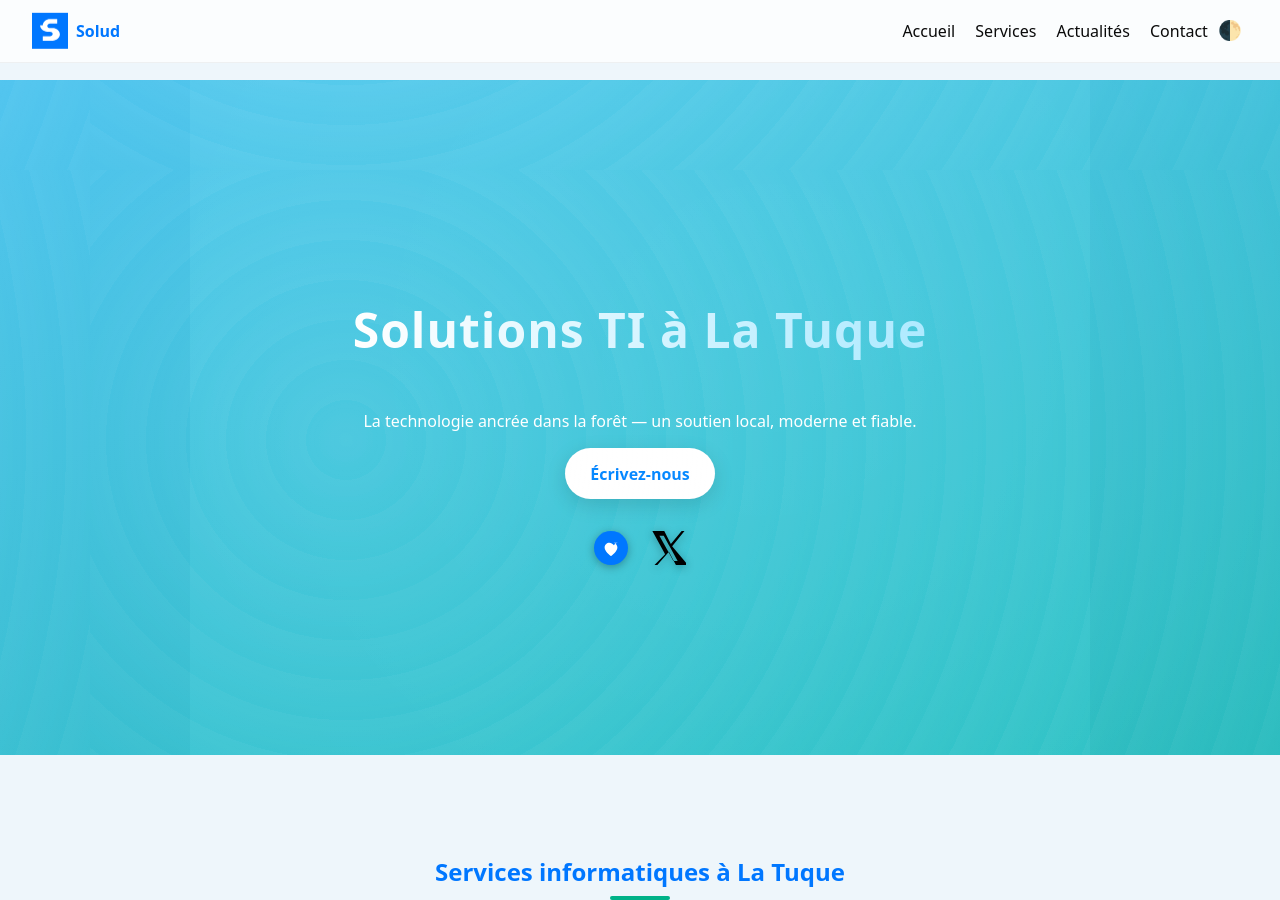
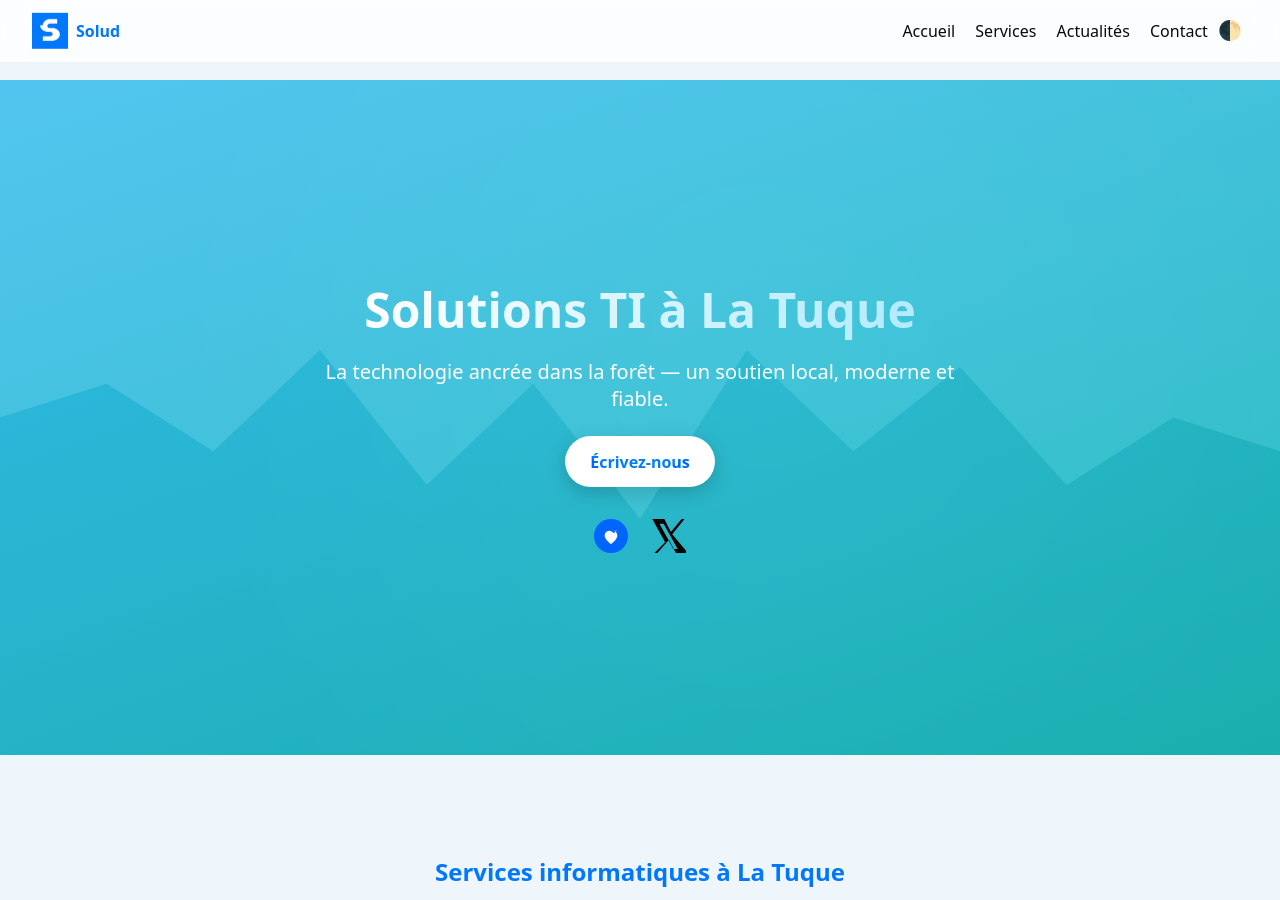
Before and after one commit to Pa-ldumais/github.io, a Jekyll site: the page built from index.md, in a window 1280 px wide and 900 px high. Built offline with Jekyll 4.4.1, drawn with Linux system fonts in a browser that asks for light colours.

Commit message:
Refactor CSS styles for improved clarity and performance

```diff
--- a/assets/css/style.css
+++ b/assets/css/style.css
@@ -1,152 +1,71 @@
-/* ===== Forest-Tech palette ===== */
 :root {
-  --sky: #0077ff;
-  --forest: #00b288;
-  --sky-light: #5ec8ff;
-  --bg: #eef6fb;
-  --surface: rgba(255,255,255,0.75);
-  --text: #0a0a0a;
-  --radius: 14px;
-  --transition: .3s ease;
+  --sky:#0077ff;
+  --forest:#00b288;
+  --bg:#eef6fb;
+  --surface:rgba(255,255,255,0.8);
+  --text:#0a0a0a;
+  --radius:14px;
+  --transition:.3s ease;
 }
-.dark {
-  --bg: #081015;
-  --surface: rgba(255,255,255,0.06);
-  --text: #e9f1f7;
-  --sky: #3a9bff;
-  --forest: #00c79b;
+.dark{
+  --bg:#081015;
+  --surface:rgba(255,255,255,0.07);
+  --text:#e9f1f7;
+  --sky:#3a9bff;
+  --forest:#00c79b;
 }
 
-/* ===== Base ===== */
-body {
-  margin:0;
-  font-family: system-ui, sans-serif;
-  background: var(--bg);
-  color: var(--text);
-  transition: background var(--transition), color var(--transition);
-}
-a { color: var(--sky); text-decoration: none; }
-a:hover { text-decoration: underline; }
+body{margin:0;font-family:system-ui,sans-serif;background:var(--bg);color:var(--text);transition:background var(--transition),color var(--transition);}
+a{color:var(--sky);text-decoration:none;}
+a:hover{text-decoration:underline;}
 
-/* ===== Navbar ===== */
-.navbar {
-  position:fixed;top:0;left:0;right:0;
-  display:flex;justify-content:space-between;align-items:center;
-  padding:.8rem 2rem;
-  background:var(--surface);
-  backdrop-filter:blur(12px);
-  border-bottom:1px solid rgba(0,0,0,.05);
-  z-index:50;
-  animation:fadeDown .8s ease;
-}
-@keyframes fadeDown{from{opacity:0;transform:translateY(-25px);}to{opacity:1;transform:none;}}
+/* Navbar */
+.navbar{position:fixed;top:0;left:0;right:0;display:flex;justify-content:space-between;align-items:center;padding:.8rem 2rem;background:var(--surface);backdrop-filter:blur(12px);border-bottom:1px solid rgba(0,0,0,.05);z-index:50;}
 .brand{display:flex;align-items:center;font-weight:700;color:var(--sky);}
 .brand img{height:36px;margin-right:.5rem;animation:floatLogo 5s ease-in-out infinite;}
 @keyframes floatLogo{0%,100%{transform:translateY(0);}50%{transform:translateY(-4px);}}
 .nav-right a{margin-left:1rem;color:var(--text);font-weight:500;}
-.nav-right a:hover{color:var(--sky);}
 #theme-toggle{background:none;border:none;font-size:1.2rem;cursor:pointer;color:var(--text);}
 
-/* ===== Hero ===== */
-.hero{
-  margin-top:80px;min-height:75vh;text-align:center;color:#fff;
-  display:flex;flex-direction:column;align-items:center;justify-content:center;
-  background:linear-gradient(160deg,var(--sky) 0%,var(--sky-light) 40%,var(--forest) 100%);
-  background-size:400% 400%;
-  animation:skyDrift 20s ease infinite;
-  position:relative;overflow:hidden;
-}
-@keyframes skyDrift{
-  0%{background-position:0% 50%;}
-  50%{background-position:100% 50%;}
-  100%{background-position:0% 50%;}
-}
-.hero-overlay{
-  position:absolute;inset:0;
-  background:radial-gradient(circle at 60% 40%, rgba(255,255,255,0.15), transparent 70%),
-             url("{{ '/assets/img/forest-silhouette.svg' | relative_url }}") bottom/contain no-repeat;
-  mix-blend-mode:overlay;
-  opacity:.4;
-  animation:floatMist 25s linear infinite;
-}
-@keyframes floatMist{
-  0%{background-position:0% 100%, bottom;}
-  50%{background-position:100% 100%, bottom;}
-  100%{background-position:0% 100%, bottom;}
-}
-.hero::before{
-  content:"";position:absolute;inset:0;
-  background:repeating-radial-gradient(circle at 20% 40%, rgba(255,255,255,0.03) 0, transparent 40px);
-  animation:driftDots 60s linear infinite;
-}
-@keyframes driftDots{from{background-position:0 0;}to{background-position:1000px 1000px;}}
-.hero h1{
-  font-size:3rem;
-  background:linear-gradient(90deg,#fff,#aeeaff);
-  -webkit-background-clip:text;
-  -webkit-text-fill-color:transparent;
-  letter-spacing:1px;
-  animation:fadeSlide 1s ease-out forwards;
-}
-@keyframes fadeSlide{from{opacity:0;transform:translateY(30px);}to{opacity:1;transform:none;}}
-.hero p{
-  max-width:640px;opacity:0;animation:fadeIn 1.4s ease forwards .3s;
-}
-@keyframes fadeIn{to{opacity:1;}}
-.btn{
-  background:#fff;color:var(--sky);
-  padding:.9rem 1.6rem;border-radius:50px;font-weight:600;
-  box-shadow:0 6px 20px rgba(0,0,0,.15);
-  transition:transform .3s,box-shadow .3s;
-}
+/* Hero */
+.hero{margin-top:80px;min-height:75vh;text-align:center;color:#fff;display:flex;flex-direction:column;align-items:center;justify-content:center;background:linear-gradient(160deg,var(--sky) 0%,#5ec8ff 40%,var(--forest) 100%);background-size:400% 400%;animation:skyDrift 20s ease infinite;position:relative;overflow:hidden;}
+@keyframes skyDrift{0%{background-position:0% 50%;}50%{background-position:100% 50%;}100%{background-position:0% 50%;}}
+.hero-overlay{position:absolute;inset:0;background:radial-gradient(circle at 60% 40%,rgba(255,255,255,0.15),transparent 70%),var(--forest-silhouette) bottom/contain no-repeat;mix-blend-mode:overlay;opacity:.4;animation:floatMist 25s linear infinite;}
+@keyframes floatMist{0%{background-position:0% 100%,bottom;}50%{background-position:100% 100%,bottom;}100%{background-position:0% 100%,bottom;}}
+.hero h1{font-size:3rem;background:linear-gradient(90deg,#fff,#aeeaff);-webkit-background-clip:text;-webkit-text-fill-color:transparent;margin:0;}
+.hero p{max-width:640px;margin:1rem auto 1.5rem;font-size:1.25rem;}
+.btn{background:#fff;color:var(--sky);padding:.9rem 1.6rem;border-radius:50px;font-weight:600;box-shadow:0 6px 20px rgba(0,0,0,.15);transition:transform .3s,box-shadow .3s;}
 .btn:hover{transform:translateY(-3px);box-shadow:0 10px 28px rgba(0,0,0,.2);}
-.social-banner{
-  display:flex;justify-content:center;gap:1.5rem;margin-top:2rem;
-}
-.social-banner img{
-  height:34px;width:34px;filter:drop-shadow(0 2px 4px rgba(0,0,0,.3));
-  transition:transform .3s,filter .3s;
-}
-.social-banner img:hover{
-  transform:scale(1.2) rotate(5deg);
-  filter:drop-shadow(0 6px 10px rgba(0,0,0,.4));
-}
+.social-banner{display:flex;justify-content:center;gap:1.5rem;margin-top:2rem;}
+.social-banner img{height:34px;width:34px;transition:transform .3s;}
+.social-banner img:hover{transform:scale(1.2) rotate(5deg);}
 
-/* ===== Sections ===== */
-section{padding:5rem 1.5rem;max-width:1100px;margin:auto;}
-h2{text-align:center;color:var(--sky);margin-bottom:2rem;}
-h2::after{content:"";display:block;width:60px;height:4px;background:var(--forest);margin:.5rem auto;border-radius:2px;}
-
-/* ===== Cards ===== */
+/* Sections */
+section{padding:5rem 1.5rem;max-width:1100px;margin:auto;text-align:center;}
+h2{color:var(--sky);margin-bottom:2rem;}
 .grid{display:grid;grid-template-columns:repeat(auto-fit,minmax(260px,1fr));gap:2rem;}
-.card{
-  background:var(--surface);
-  border-radius:var(--radius);
-  padding:2rem;
-  box-shadow:0 8px 24px rgba(0,0,0,.08);
-  backdrop-filter:blur(8px);
-  transition:transform .3s,box-shadow .3s;
-  opacity:0;transform:translateY(40px);
-}
-.card.visible{opacity:1;transform:none;transition:opacity .8s,transform .8s;}
+.card{background:var(--surface);border-radius:var(--radius);padding:2rem;box-shadow:0 8px 24px rgba(0,0,0,.08);backdrop-filter:blur(8px);transition:transform .3s,box-shadow .3s;opacity:0;transform:translateY(40px);}
+.card.visible{opacity:1;transform:none;}
 .card:hover{transform:translateY(-6px);box-shadow:0 12px 28px rgba(0,0,0,.12);}
 .card h3{color:var(--forest);}
+.card p{text-align:left;}
 
-/* ===== Footer ===== */
-footer{
-  position:relative;background:linear-gradient(135deg,var(--sky) 0%,var(--forest) 100%);
-  color:#fff;text-align:center;padding:3rem 1rem;font-size:.9rem;overflow:hidden;
-}
-footer::before{
-  content:"";position:absolute;inset:0;
-  background:url("{{ '/assets/img/forest-silhouette.svg' | relative_url }}") top/contain no-repeat;
-  opacity:.2;animation:floatForest 30s linear infinite;
-}
+/* Blog */
+.blog-list{list-style:none;padding:0;display:grid;grid-template-columns:repeat(auto-fit,minmax(280px,1fr));gap:2rem;}
+.post h1{text-align:center;color:var(--sky);}
+.post-content{max-width:800px;margin:auto;line-height:1.7;text-align:left;}
+
+/* Footer */
+footer{background:linear-gradient(135deg,var(--sky) 0%,var(--forest) 100%);color:#fff;text-align:center;padding:3rem 1rem;position:relative;overflow:hidden;}
+footer::before{content:"";position:absolute;inset:0;background:var(--forest-silhouette) top/contain no-repeat;opacity:.2;animation:floatForest 30s linear infinite;}
 @keyframes floatForest{from{background-position-x:0;}to{background-position-x:1000px;}}
 footer a{color:#fff;text-decoration:none;font-weight:600;}
 footer a:hover{text-decoration:underline;}
 footer .socials{margin-top:1.2rem;display:flex;justify-content:center;gap:1.5rem;}
-footer .socials img{
-  height:28px;width:28px;opacity:.85;transition:transform .3s,opacity .3s;
-}
+footer .socials img{height:28px;width:28px;opacity:.85;transition:transform .3s;}
 footer .socials img:hover{transform:translateY(-3px) scale(1.15);opacity:1;}
+
+/* Animations */
+.fade-in,.slide-up{opacity:0;transform:translateY(40px);transition:opacity .8s ease,transform .8s ease;}
+.fade-in.visible,.slide-up.visible{opacity:1;transform:none;}
+@media(max-width:640px){.hero{margin-top:110px;padding:4rem 1rem;}.navbar{padding:.6rem 1rem;}.brand img{height:30px;}}
```
